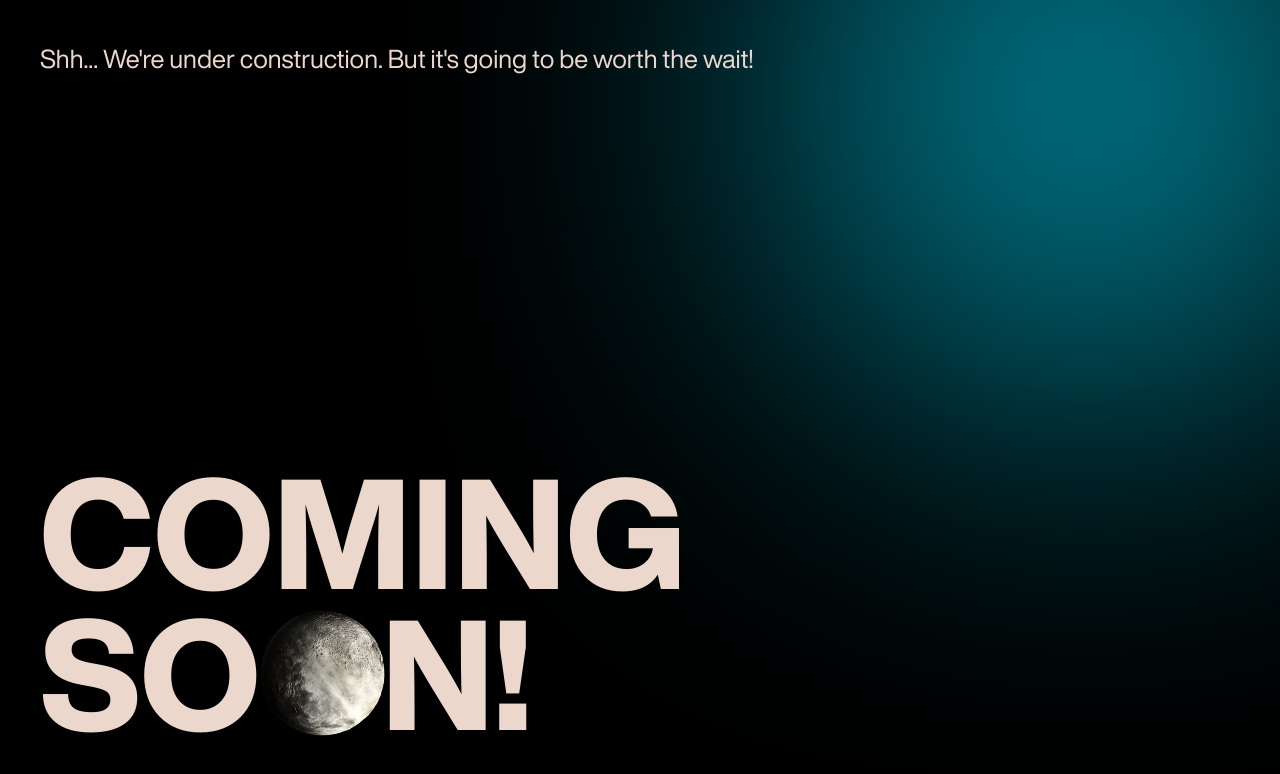
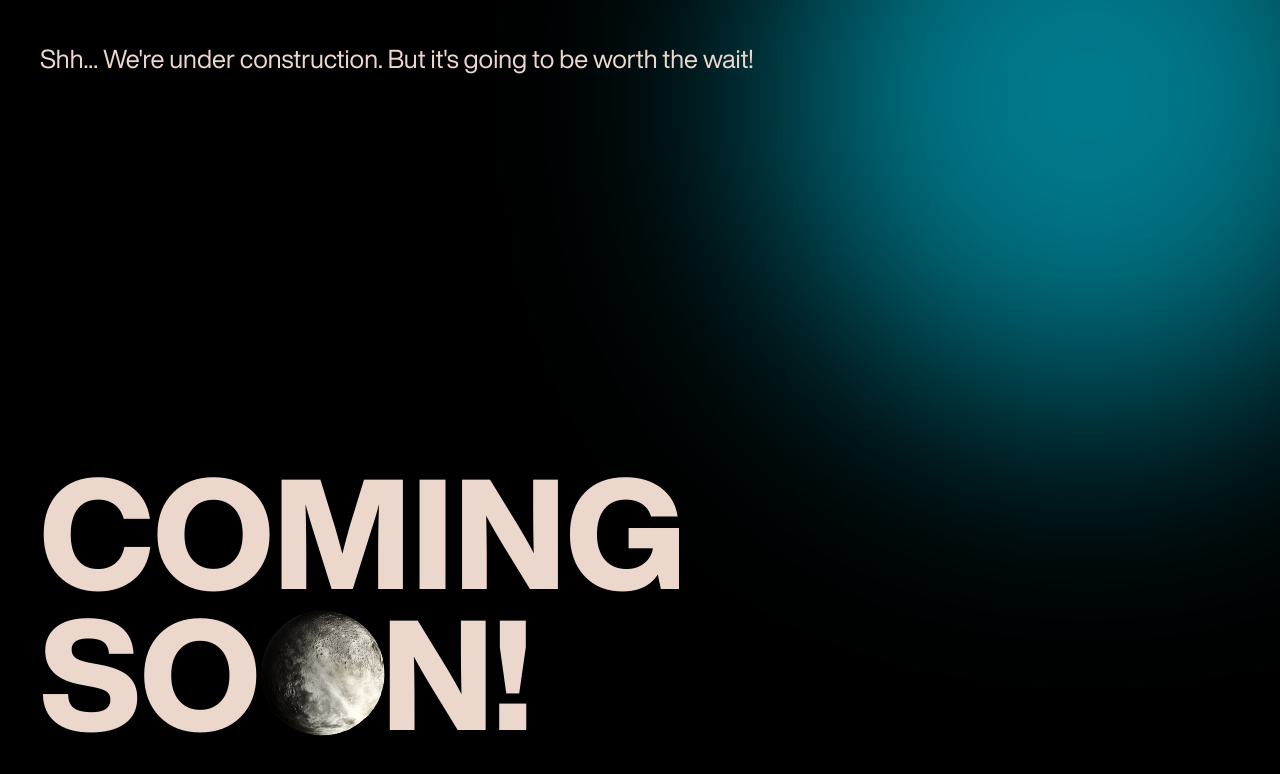
Before and after one commit to anantariskys/EM-UB2024, a React (Vite) app: page / in a window 1280 px wide. Shown: the top 774 px of the page. Built offline with nearby package versions, Linux system fonts and the light colour scheme.

Commit message:
Plis ini fix

```diff
--- a/src/App.jsx
+++ b/src/App.jsx
@@ -10,7 +10,7 @@ const App = () => {
         <div
 
 
-        className="lg:w-2/4 lg:h-auto h-3/5    -right-96 lg:-right-32 -z-0 lg:-top-56 top-16 blur-[150px] aspect-square rounded-full absolute bg-primary-tealBlue"></div>
+        className="lg:w-2/4 lg:h-auto h-4/6    -right-96 lg:-right-32 -z-0 lg:-top-56 top-16 blur-[125px] aspect-square rounded-full absolute bg-primary-tealBlue"></div>
         <motion.h3
          initial={{
           y: 350,
```
